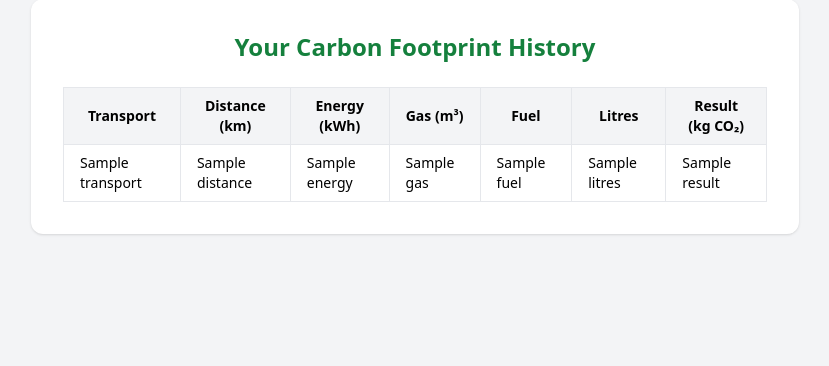
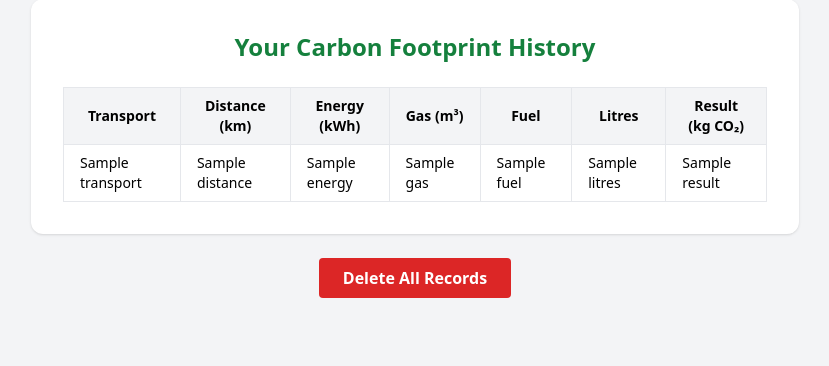
Before and after one commit to klaudiaplevneshii/sustainablelifeadvisor, a Django app: template landing/templates/history.html in a window 1280 px wide. Shown: the part 89-455 px from the top of the page, without its empty margins (225-1054 px from the left). Run offline with Django 3.2, Linux system fonts and the light colour scheme; the template is opened without the code that fills it: most values are stand-ins (such as "Sample title", 1, 10 or a date in 2020); some libraries are stand-ins or nearby versions.

Commit message:
Add （Clear History） button and view to delete user emission records

```diff
--- a/landing/templates/history.html
+++ b/landing/templates/history.html
@@ -37,4 +37,11 @@
         <p class="text-gray-600 text-center">No history found yet.</p>
     {% endif %}
 </div>
+    <form method="POST" action="{% url 'delete_history' %}" class="text-center mt-6">
+    {% csrf_token %}
+    <button type="submit"
+        class="bg-red-600 hover:bg-red-700 text-white font-bold py-2 px-6 rounded transition duration-200">
+        Delete All Records
+    </button>
+</form>
 {% endblock %}
--- a/landing/urls.py
+++ b/landing/urls.py
@@ -24,7 +24,10 @@ urlpatterns = [
     path('', views.homepage, name='homepage'),
     path('calculate/', views.calculate, name='calculate'),
     path('about/', views.about_view, name='about'),
-    path('history/', views.view_history, name='view_history')
+    path('history/', views.view_history, name='view_history'),
+
+    path('delete_history/', views.clear_history, name='delete_history'),
+
 
 
 ]
```
Also changed, not shown: landing/models.py (+10 -0 lines), landing/views.py (+8 -0 lines).
